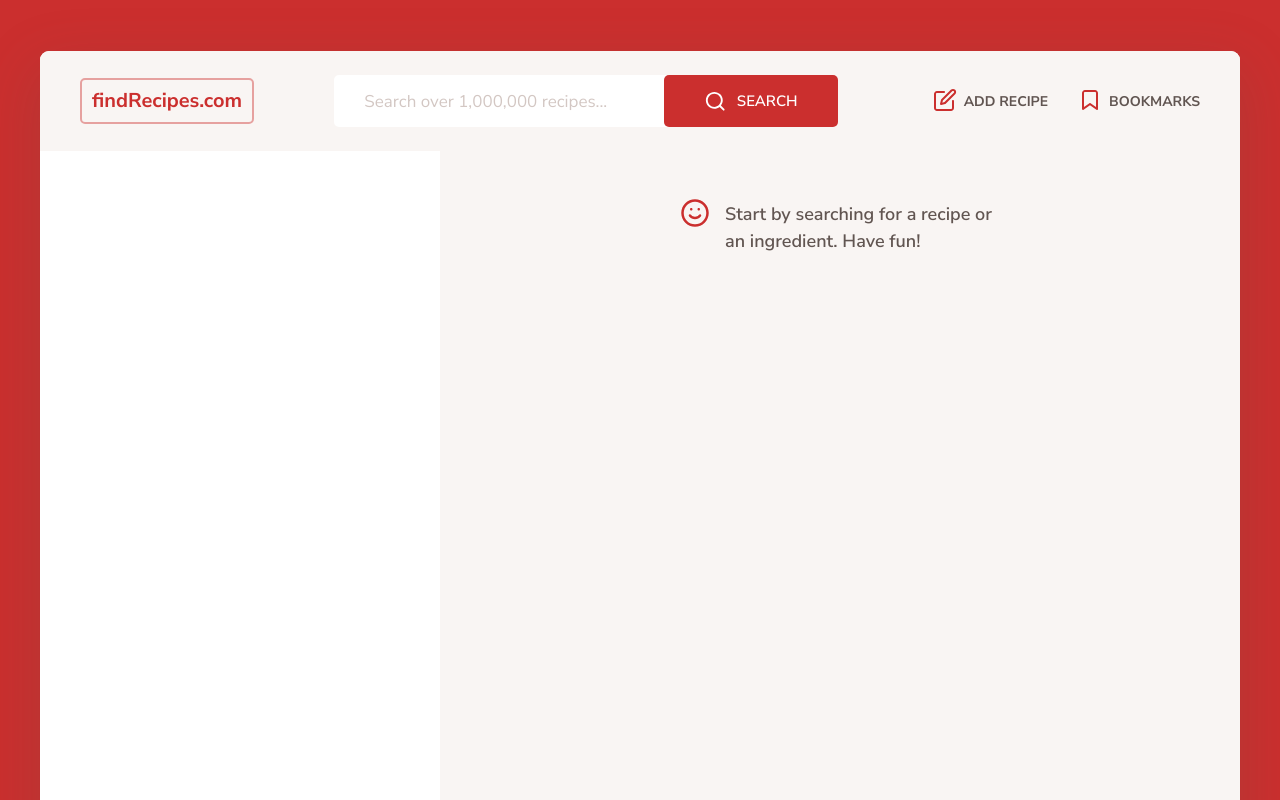
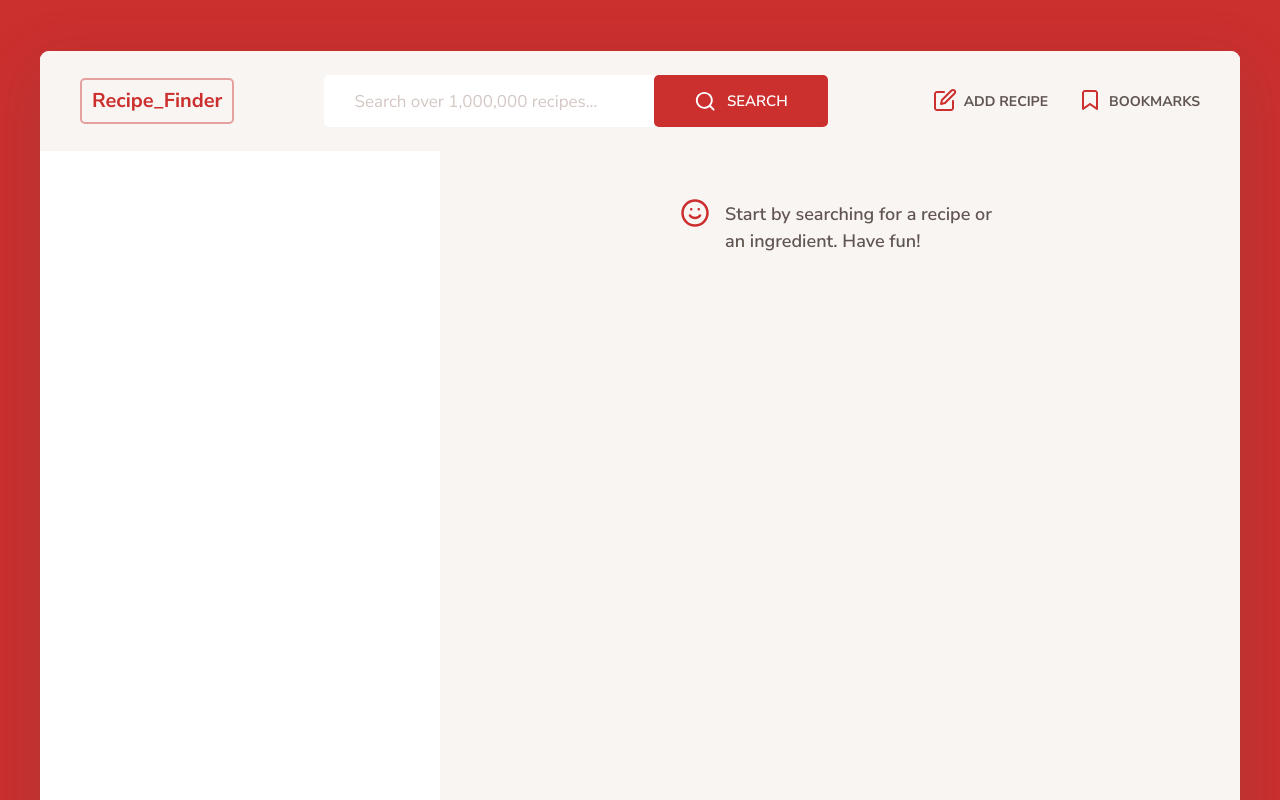
Before and after one commit to Ayongit-byte/recipie_finder_, a website built with Parcel: page index.html in a window 1280 px wide. Shown: the top 800 px of the page. Built offline with nearby package versions, Linux system fonts and the light colour scheme.

Commit message:
Update index.html

```diff
--- a/index.html
+++ b/index.html
@@ -8,13 +8,13 @@
 		<link rel="stylesheet" href="src/css/main.css" />
 		<script defer src="src/js/controller.js"></script>
 
-		<title>findRecipes.com</title>
+		<title>Recipe_Finder</title>
 	</head>
 
 	<body>
 		<div class="container">
 			<header class="header">
-				<h1 class="header__logo">findRecipes.com</h1>
+				<h1 class="header__logo">Recipe_Finder</h1>
 				<form class="search">
 					<input type="text" class="search__field" placeholder="Search over 1,000,000 recipes..." />
 					<button class="btn search__btn">
```
